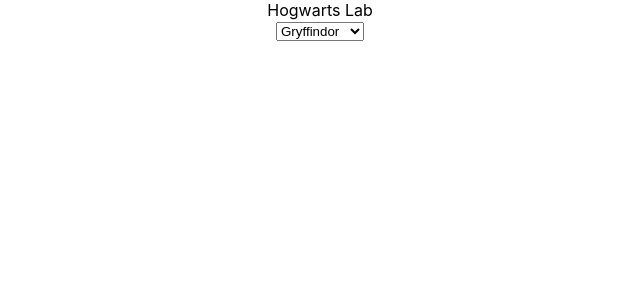
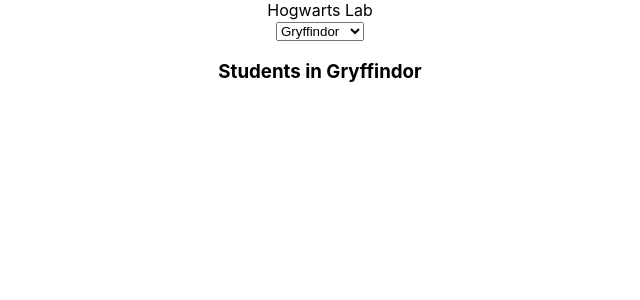
Before and after one commit to stevefaeembra/wk_14_d2_lab_hogwarts, a React (Create React App) app: page / in a window 1280 px wide. Shown: the top 300 px of the page, without its empty margins (320-960 px from the left). Built offline with nearby package versions, Linux system fonts and the light colour scheme.

Commit message:
now starting on student list, shows selected house name

```diff
--- /dev/null
+++ b/src/components/student-list.js
@@ -0,0 +1,24 @@
+import React, { Component } from 'react';
+import Houses from '../data/houses';
+
+class StudentList extends Component {
+
+  render() {
+    let students = [];
+    let houseName = Houses.names[this.props.house];
+
+    return(
+      <div id="studentlist">
+        <div className="studentlist-header">
+          <h3>
+            Students in {houseName}
+          </h3>
+        </div>
+        {students}
+      </div>
+    )
+  }
+
+}
+
+export default StudentList;
--- a/src/containers/hogwarts-container.js
+++ b/src/containers/hogwarts-container.js
@@ -2,13 +2,14 @@
 import Houses from '../data/houses.js';
 import Header from '../components/header.js';
 import HouseSelector from "../components/house-selector.js";
+import StudentList from "../components/student-list";
 
 class HogwartsContainer extends Component {
 
   constructor(props){
     super(props);
     this.state = {
-      selectedHouse: ""
+      selectedHouse: 0
     };
     this.handleHouseSelected = this.handleHouseSelected.bind(this);
   };
@@ -21,13 +22,17 @@
           handleHouseSelected={this.handleHouseSelected}
           houses={Houses}
         />
+        <StudentList
+          house={this.state.selectedHouse}
+        />
       </div>
     );
   };
 
   handleHouseSelected(event) {
     console.log("Inside handler");
-    debugger;
+    const selectedHouseNumber = parseInt(event.target.value, 10);
+    this.setState({"selectedHouse": selectedHouseNumber});
   };
 
 };
```
